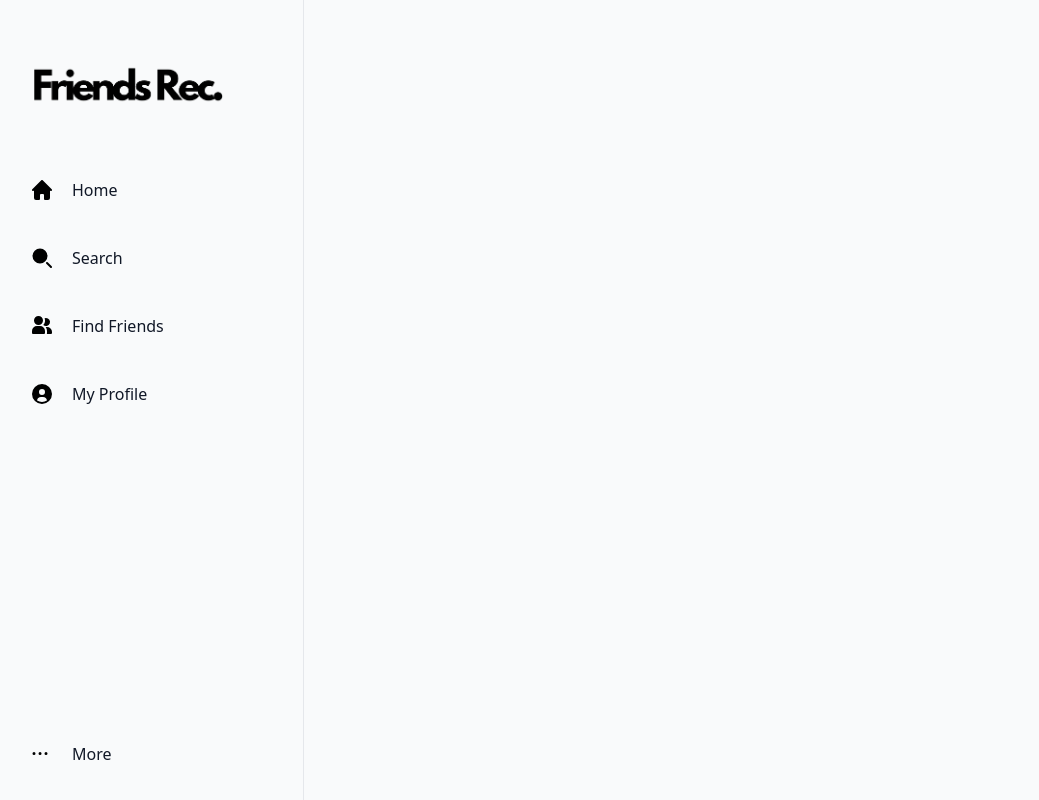
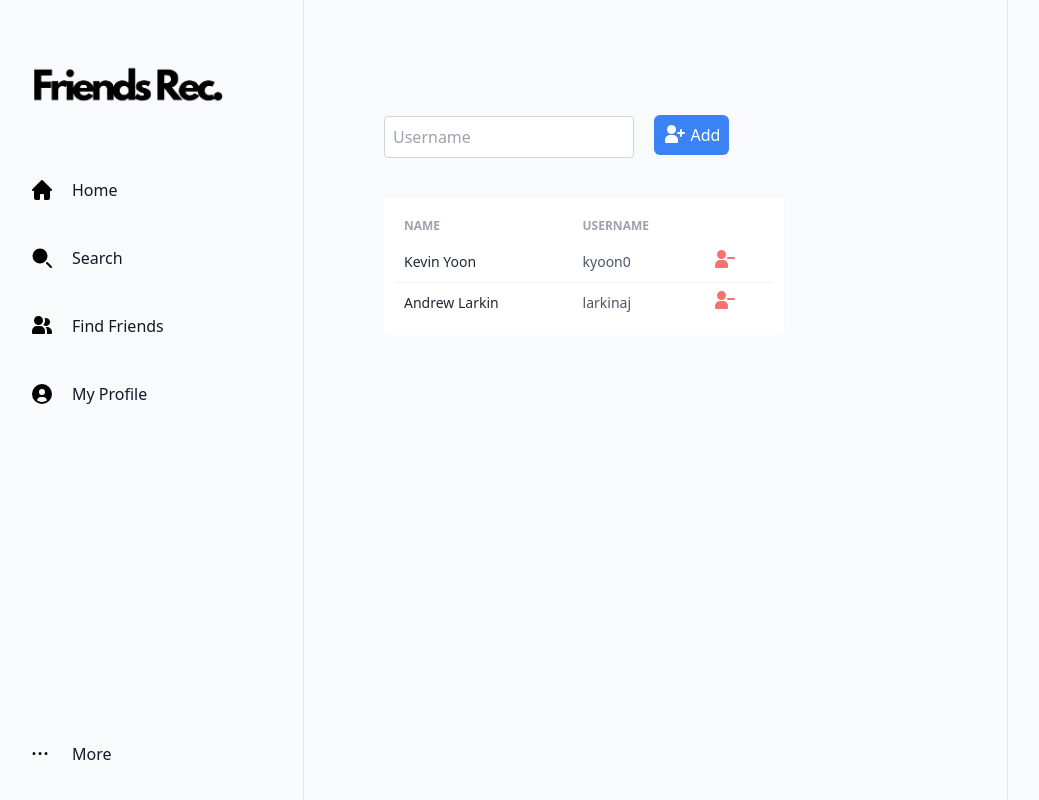
Before and after one commit to FriendsRecCollaborative/FriendsRec, a React (Create React App) app in the folder client/: page /friends in a window 1280 px wide. Shown: the whole page, without its empty margins (16-1055 px from the left). Built offline with nearby package versions, Linux system fonts and the light colour scheme; no server answers; a web font is replaced by a local one.

Commit message:
Friends page updated with mock data. Applied redux workflow

```diff
--- a/client/src/app/store.tsx
+++ b/client/src/app/store.tsx
@@ -1,11 +1,13 @@
 import { configureStore } from '@reduxjs/toolkit';
 import authReducer from '../features/auth/authSlice';
 import newsfeedReducer from '../features/newsfeed/newsfeedSlice';
+import friendsReducer from '../features/friends/friendsSlice';
 
 export const store = configureStore({
   reducer: {
     auth: authReducer,
     newsfeed: newsfeedReducer,
+    friends: friendsReducer,
   },
 });
 export type RootState = ReturnType<typeof store.getState>;
--- /dev/null
+++ b/client/src/features/friends/friendsService.tsx
@@ -0,0 +1,20 @@
+import axios from 'axios';
+
+const API_URL = '/api/friends';
+
+const addFriend = async (friendData: any) => {
+  const response = await axios.post(API_URL, friendData);
+  return response.data;
+};
+
+const getFriends = async () => {
+  const response = await axios.get(API_URL);
+  return response.data;
+};
+
+const friendsService = {
+  addFriend,
+  getFriends,
+};
+
+export default friendsService;
--- /dev/null
+++ b/client/src/features/friends/friendsSlice.tsx
@@ -0,0 +1,66 @@
+import { createSlice, createAsyncThunk, PayloadAction } from '@reduxjs/toolkit';
+import friendsService from './friendsService';
+
+const initialState = {
+  friends: [] as any[],
+  isError: false,
+  isSuccess: false,
+  isLoading: false,
+};
+
+export const addFriend = createAsyncThunk('friends/addFriend', async (friendData: any) => {
+  try {
+    const response = await friendsService.addFriend(friendData);
+    return response.data;
+  } catch (error) {
+    console.log(`${error}`);
+    throw error;
+  }
+});
+
+export const getFriends = createAsyncThunk('friends/getFriends', async () => {
+  try {
+    const response = await friendsService.getFriends();
+    return response.data;
+  } catch (error) {
+    console.log(`${error}`);
+    throw error;
+  }
+});
+
+export const friendsSlice = createSlice({
+  name: 'friends',
+  initialState,
+  reducers: {
+    reset: (state) => initialState,
+  },
+  extraReducers: (builder) => {
+    builder
+      .addCase(addFriend.pending, (state) => {
+        state.isLoading = true;
+      })
+      .addCase(addFriend.fulfilled, (state, action: PayloadAction<any>) => {
+        state.isLoading = false;
+        state.isSuccess = true;
+        state.friends.push(action.payload);
+      })
+      .addCase(addFriend.rejected, (state, action) => {
+        state.isLoading = false;
+        state.isError = true;
+      })
+      .addCase(getFriends.pending, (state) => {
+        state.isLoading = true;
+      })
+      .addCase(getFriends.fulfilled, (state, action: PayloadAction<any>) => {
+        state.isLoading = false;
+        state.isSuccess = true;
+        state.friends = action.payload;
+      })
+      .addCase(getFriends.rejected, (state, action) => {
+        state.isLoading = false;
+        state.isError = true;
+      });
+  },
+});
+
+export default friendsSlice.reducer;
--- a/client/src/pages/Friends.tsx
+++ b/client/src/pages/Friends.tsx
@@ -1,9 +1,116 @@
 import Sidebar from '../Sidebar';
+import { useState, useEffect } from 'react';
+import { useSelector, useDispatch } from 'react-redux';
+import { useNavigate } from 'react-router-dom';
+import { RootState } from '../app/store';
+import { addFriend, getFriends } from '../features/friends/friendsSlice';
 
 function Friends() {
+  const [friend, setFriend] = useState('');
+
+  const navigate = useNavigate();
+  const dispatch = useDispatch();
+  const { user } = useSelector((state: RootState) => state.auth);
+  const { friends, isError, isSuccess } = useSelector((state: RootState) => state.friends);
+
+  const onSubmit = async (e: React.FormEvent<HTMLFormElement>) => {
+    e.preventDefault();
+    dispatch(addFriend({ friend }) as any);
+    setFriend('');
+  };
+
+  useEffect(() => {
+    // Uncomment once auth is connected with server / backend
+    // if (!user) {
+    //   navigate('/');
+    // }
+
+    dispatch(getFriends() as any);
+  }, [user, navigate, isError, dispatch, isSuccess, friends]);
   return (
     <>
-      <Sidebar />
+      <div className="flex min-h-screen bg-gray-50">
+        <Sidebar />
+        <div className="flex-1 ml-80">
+          <div className="mr-64 p-20 pt-24 border-r-[1.5px] h-full right-0">
+            <div className="mt-4">
+              <form onSubmit={onSubmit} className="flex gap-5 items-center">
+                <input
+                  className="w-[250px] p-2 border border-gray-300 rounded mt-1"
+                  type="text"
+                  placeholder="Username"
+                  id="username"
+                  name="username"
+                  value={friend}
+                  onChange={(e) => setFriend(e.target.value)}
+                />
+                <button className="flex items-center justify-center w-[75px] h-10 rounded-md text-white bg-blue-500 transform hover:scale-101.5 gap-1" type="submit">
+                  <svg className="w-6 h-6 pt-0.5 pl-0.5 text-white" fill="currentColor">
+                    <path d="M6.5 9a4.5 4.5 0 1 0 0-9 4.5 4.5 0 0 0 0 9ZM8 10H5a5.006 5.006 0 0 0-5 5v2a1 1 0 0 0 1 1h11a1 1 0 0 0 1-1v-2a5.006 5.006 0 0 0-5-5Zm11-3h-2V5a1 1 0 0 0-2 0v2h-2a1 1 0 1 0 0 2h2v2a1 1 0 0 0 2 0V9h2a1 1 0 1 0 0-2Z" />
+                  </svg>
+                  Add
+                </button>
+              </form>
+            </div>
+            <section className=" text-gray-600 ">
+              <div className="pt-10">
+                <div className="max-h-[750px] overflow-y-auto">
+                  <div className=" w-[400px] bg-white shadow-sm rounded-sm ">
+                    <div className="p-3">
+                      <div className="overflow-x-auto">
+                        <table className="table-auto w-full">
+                          <thead className="text-xs font-semibold uppercase text-gray-400">
+                            <tr>
+                              <th className="p-2 whitespace-nowrap">
+                                <div className="font-semibold text-left">Name</div>
+                              </th>
+                              <th className="p-2 whitespace-nowrap">
+                                <div className="font-semibold text-left">Username</div>
+                              </th>
+                            </tr>
+                          </thead>
+                          <tbody className="text-sm divide-y divide-gray-100">
+                            <tr>
+                              <td className="p-2 whitespace-nowrap">
+                                <div className="flex items-center">
+                                  <div className="font-medium text-gray-800">Kevin Yoon</div>
+                                </div>
+                              </td>
+                              <td className="p-2 whitespace-nowrap">
+                                <div className="text-left">kyoon0</div>
+                              </td>
+                              <td className="p-2 whitespace-nowrap">
+                                <svg className="w-6 h-6 text-red-400" fill="currentColor">
+                                  <path d="M6.5 9a4.5 4.5 0 1 0 0-9 4.5 4.5 0 0 0 0 9ZM8 10H5a5.006 5.006 0 0 0-5 5v2a1 1 0 0 0 1 1h11a1 1 0 0 0 1-1v-2a5.006 5.006 0 0 0-5-5Zm11-3h-6a1 1 0 1 0 0 2h6a1 1 0 1 0 0-2Z" />
+                                </svg>
+                              </td>
+                            </tr>
+                            <tr>
+                              <td className="p-2 whitespace-nowrap">
+                                <div className="flex items-center">
+                                  <div className="font-medium text-gray-800">Andrew Larkin</div>
+                                </div>
+                              </td>
+                              <td className="p-2 whitespace-nowrap">
+                                <div className="text-left">larkinaj</div>
+                              </td>
+                              <td className="p-2 whitespace-nowrap">
+                                <svg className="w-6 h-6 text-red-400" fill="currentColor">
+                                  <path d="M6.5 9a4.5 4.5 0 1 0 0-9 4.5 4.5 0 0 0 0 9ZM8 10H5a5.006 5.006 0 0 0-5 5v2a1 1 0 0 0 1 1h11a1 1 0 0 0 1-1v-2a5.006 5.006 0 0 0-5-5Zm11-3h-6a1 1 0 1 0 0 2h6a1 1 0 1 0 0-2Z" />
+                                </svg>
+                              </td>
+                            </tr>
+                          </tbody>
+                        </table>
+                      </div>
+                    </div>
+                  </div>
+                </div>
+              </div>
+            </section>
+          </div>
+        </div>
+      </div>
     </>
   );
 }
--- a/client/src/pages/Home.tsx
+++ b/client/src/pages/Home.tsx
@@ -9,14 +9,14 @@ function Home() {
   const navigate = useNavigate();
   const dispatch = useDispatch();
   const { user } = useSelector((state: RootState) => state.auth);
-  const { newsfeed, isLoading, isError, isSuccess } = useSelector((state: RootState) => state.newsfeed);
+  const { newsfeed, isError, isSuccess } = useSelector((state: RootState) => state.newsfeed);
   // Uncomment once auth is connected with server / backend
   useEffect(() => {
     // if (!user) {
     //   navigate('/');
     // }
     dispatch(getNewsfeed() as any);
-  }, [user, navigate, isError, dispatch]);
+  }, [user, navigate, isError, dispatch, isSuccess]);
 
   console.log(newsfeed);
 
```
